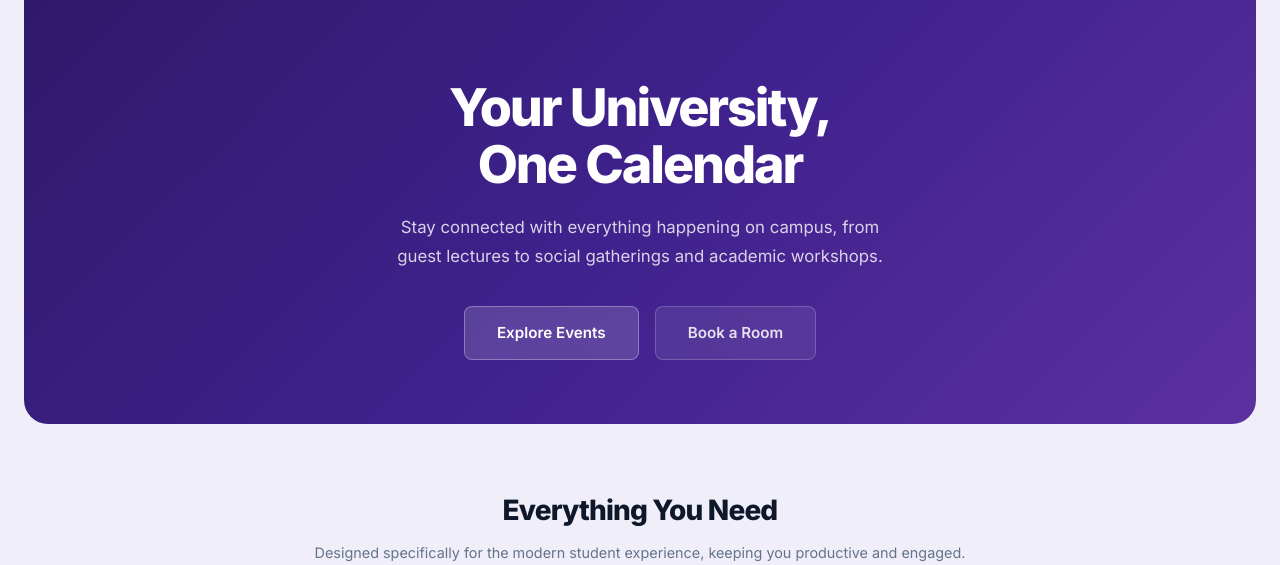
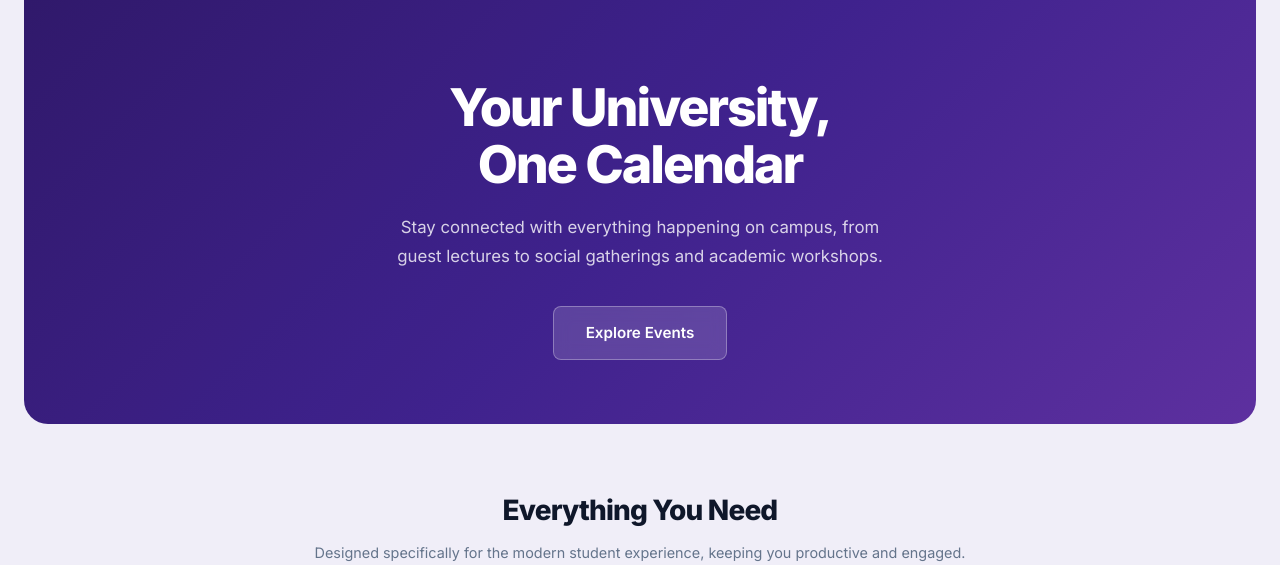
Before and after one commit to kanangoylarov/CampusEvents, a Flask app: page / in a window 1280 px wide. Shown: the part 85-650 px from the top of the page. Run offline with Flask 3, Linux system fonts and the light colour scheme.

Commit message:
Remove Book a Room button from main page hero section
Co-Authored-By: Claude Opus 4.6 (1M context) <noreply@anthropic.com>

```diff
--- a/app/templates/main/index.html
+++ b/app/templates/main/index.html
@@ -14,7 +14,6 @@
         <p class="hero-subtitle">Stay connected with everything happening on campus, from guest lectures to social gatherings and academic workshops.</p>
         <div class="hero-actions">
             <a href="{{ url_for('event.list_events') }}" class="btn-hero-primary">Explore Events</a>
-            <a href="{{ url_for('room.list_rooms') }}" class="btn-hero-outline">Book a Room</a>
         </div>
     </div>
 </section>
```
